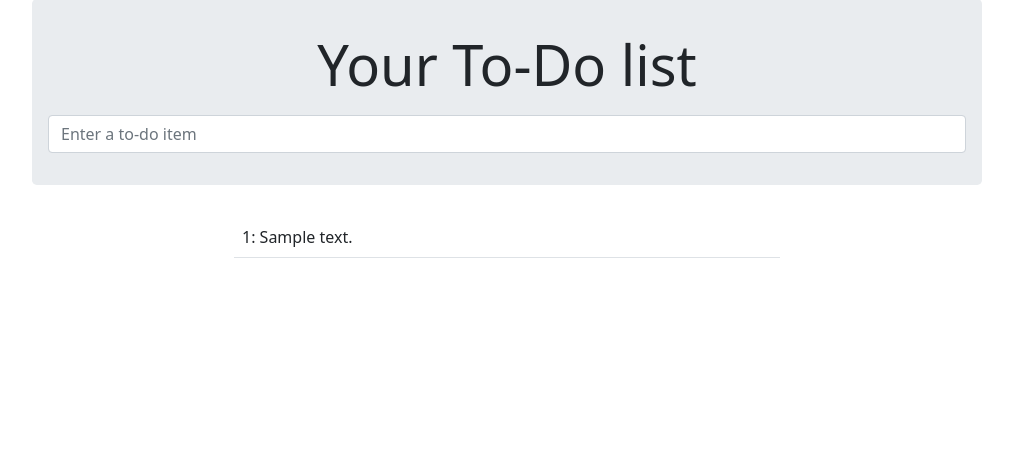
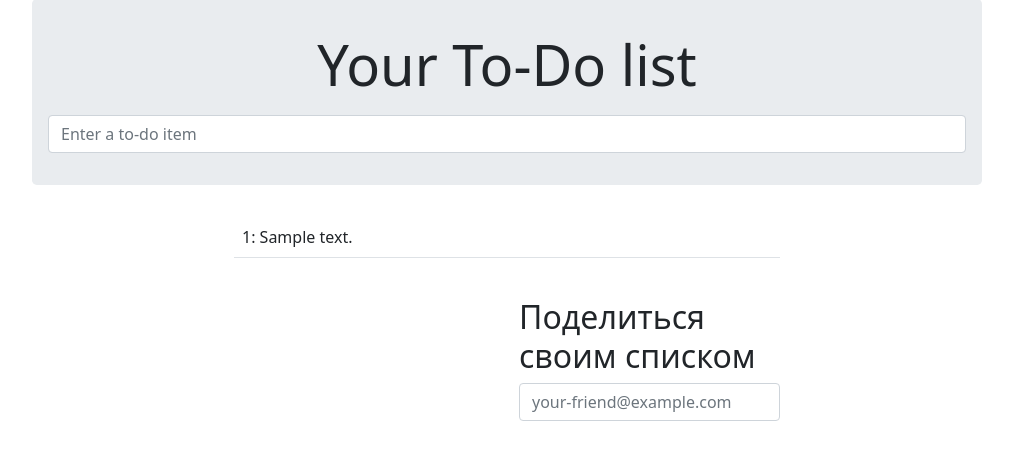
Before and after one commit to GavrikGal/superlists, a Django app: page /lists/1/ in a window 1280 px wide. Shown: the part 87-547 px from the top of the page, without its empty margins (133-1146 px from the left). Run offline with Django 3.2, Linux system fonts and the light colour scheme; tables that the repository leaves empty hold one stand-in row (values such as "Sample post"); some libraries are stand-ins or nearby versions.

Commit message:
В моделе list добавлено поле для расшаривания

```diff
--- a/functional_tests/test_sharing.py
+++ b/functional_tests/test_sharing.py
@@ -1,5 +1,3 @@
-from unittest import skip
-
 from selenium import webdriver
 
 from .base import FunctionalTest
@@ -12,7 +10,6 @@ def quit_if_possible(browser):
     except: pass
 
 
-@skip
 class SharingTest(FunctionalTest):
     """тест обмена данными"""
 
@@ -31,8 +28,6 @@ class SharingTest(FunctionalTest):
 
         # Эдит открывает домашнюю страницу и начинает новый список
         self.browser = edith_browser
-        # self.browser.get(self.live_server_url)
-        # list_page = ListPage(self).add_list_item('Get help')
         list_page = ListPage(self).go_to_list_page()
         list_page.add_list_item('Get help')
 
--- a/lists/models.py
+++ b/lists/models.py
@@ -2,9 +2,16 @@ from django.conf import settings
 from django.db import models
 from django.urls import reverse
 
+from accounts.models import User
+
 
 class List(models.Model):
     """список"""
+    shared_with = models.ManyToManyField(
+        settings.AUTH_USER_MODEL,
+        related_name='list_shared_with',
+        related_query_name='list_shared_withs',
+    )
     owner = models.ForeignKey(settings.AUTH_USER_MODEL,
                               blank=True,
                               null=True,
--- a/lists/templates/lists/base.html
+++ b/lists/templates/lists/base.html
@@ -79,6 +79,12 @@
                     {% endblock %}
                 </div>
             </div>
+            <div class="row pt-4">
+                <div class="col-md-6 offset-md-3">
+                    {% block share_box %}
+                    {% endblock %}
+                </div>
+            </div>
 
         </div>
         <script src="/static/jQuery/jquery-3.6.0.min.js"></script>
--- a/lists/templates/lists/list.html
+++ b/lists/templates/lists/list.html
@@ -3,6 +3,29 @@
 {% block header_text %}Your To-Do list{% endblock %}
 
 {% block form_action %}{% url 'view_list' list.id %}{% endblock %}
+
+{% block share_box %}
+    <div class="row">
+        <div class="col-md-6">
+            {% if not list.shared_with.blank %}
+
+                <ul>
+{#                    {% for user in list.shared_with.all %}#}
+{#                        <li></li>#}
+{#                    {% endfor %}#}
+                </ul>
+            {% endif %}
+        </div>
+        <div class="col-md-6">
+            <form method="post" action="/lists/{{ list.id }}/share/">
+                <h2>Поделиться своим списком</h2>
+                <input class="form-control" name="sharee" type="text" placeholder="your-friend@example.com"/>
+                {% csrf_token %}
+            </form>
+        </div>
+    </div>
+{% endblock %}
+
 
 {% block table %}
 <table id="id_list_table" class="table">
--- a/lists/urls.py
+++ b/lists/urls.py
@@ -18,6 +18,7 @@ from lists import views
 
 urlpatterns = [
     path('new', views.new_list, name='new_list'),
+    path('<int:list_id>/share/', views.share_list, name='share_list'),
     path('<int:list_id>/', views.view_list, name='view_list'),
     path('users/<str:email>/', views.my_lists, name='my_lists'),
 ]
--- a/lists/views.py
+++ b/lists/views.py
@@ -6,6 +6,14 @@ from lists.models import List
 
 
 User = get_user_model()
+
+
+def share_list(request, list_id):
+    """поделиться списком"""
+    list_ = List.objects.get(id=list_id)
+    email = request.POST['sharee']
+    list_.shared_with.add(email)
+    return redirect(list_)
 
 
 def my_lists(request, email):
```
Also changed, not shown: lists/tests/test_models.py (+8 -0 lines), lists/tests/test_views.py (+29 -0 lines).
